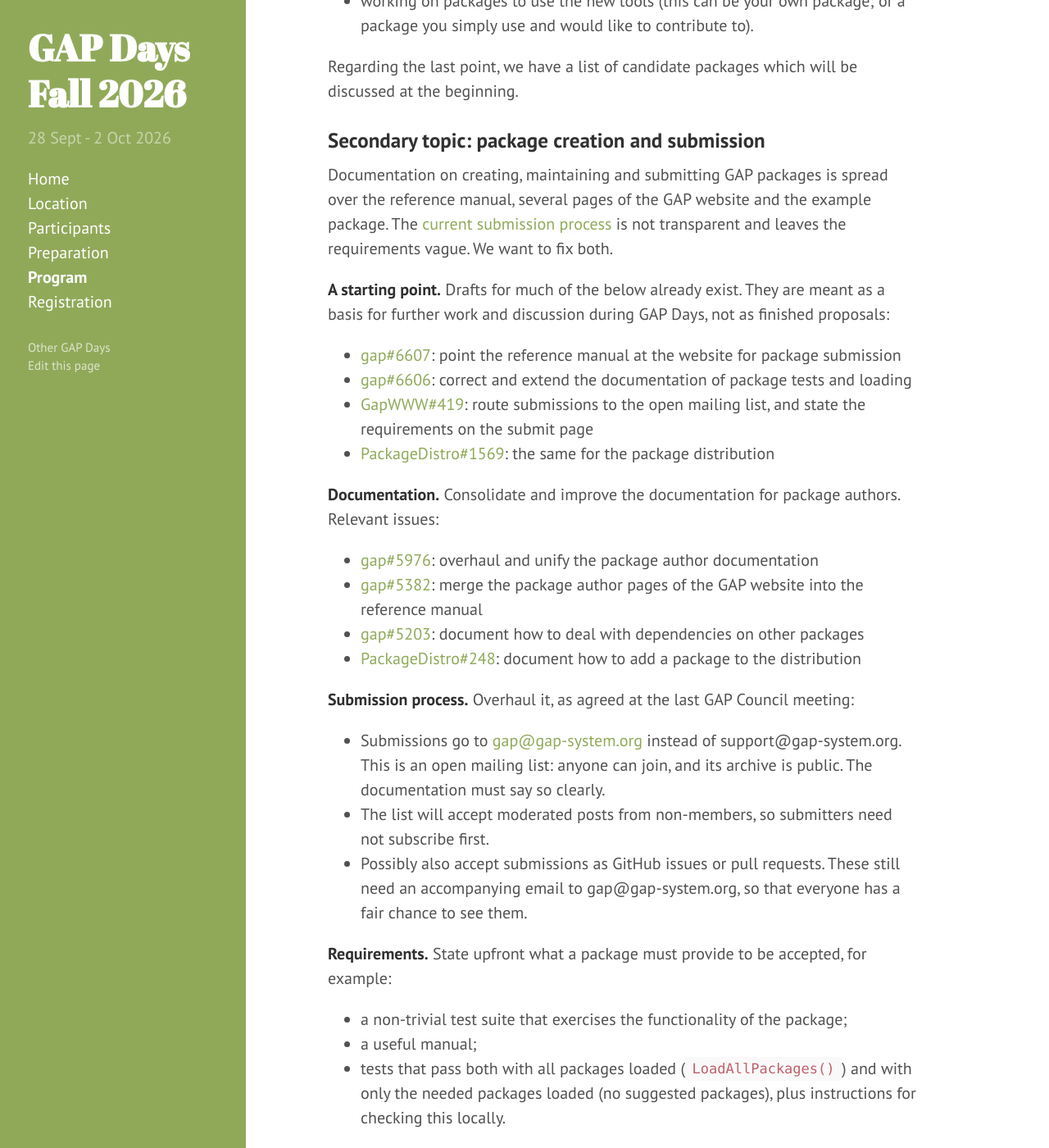
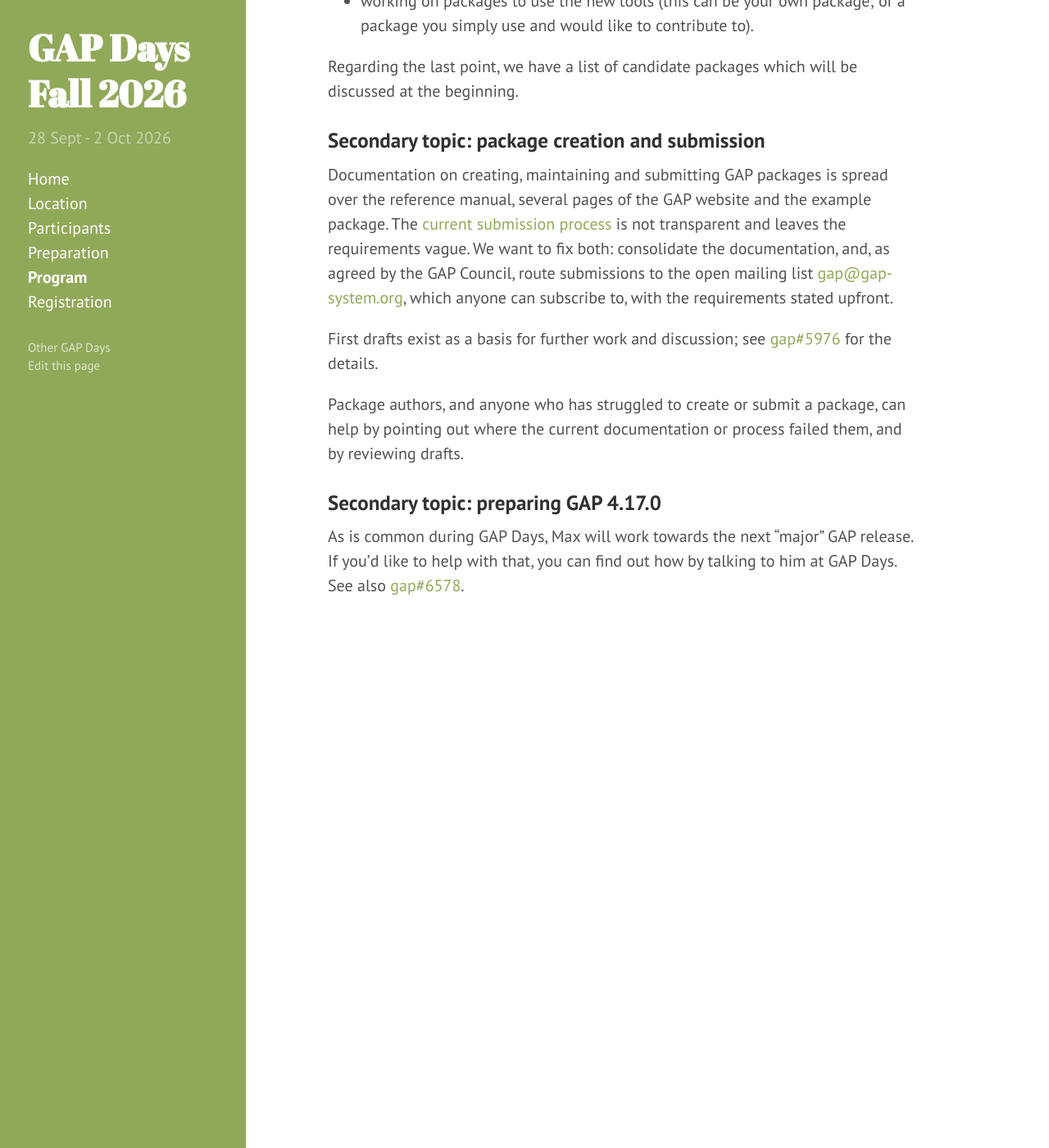
Before and after one commit to gapdays/gapdays2026-fall, a Jekyll site: the page built from program.md, in a window 1280 px wide and 1400 px high, scrolled down 2460 px. Shown: the whole window at 82% size. Built offline with Jekyll 4.4.1, drawn with Linux system fonts in a browser that asks for light colours.

Commit message:
Trim package topic to a link to gap#5976
The details now live in gap-system/gap#5976, where they are easier to
edit and open to comments. Keep on the page what a reader deciding
what to work on needs: the problem, the two goals, and the invitation
to package authors.

Drop the claim that the list archive is public; it is visible to
subscribers, and anyone can subscribe.

Assisted-by: Claude Code (Opus 5)

```diff
--- a/program.md
+++ b/program.md
@@ -100,40 +100,13 @@ Documentation on creating, maintaining and submitting GAP packages is spread
 over the reference manual, several pages of the GAP website and the example
 package. The [current submission
 process](https://www.gap-system.org/packages/authors/submit/) is not
-transparent and leaves the requirements vague. We want to fix both.
+transparent and leaves the requirements vague. We want to fix both: consolidate
+the documentation, and, as agreed by the GAP Council, route submissions to the
+open mailing list [gap@gap-system.org](mailto:gap@gap-system.org), which anyone
+can subscribe to, with the requirements stated upfront.
 
-**A starting point.** Drafts for much of the below already exist. They are meant
-as a basis for further work and discussion during GAP Days, not as finished
-proposals:
-- [gap#6607](https://github.com/gap-system/gap/pull/6607): point the reference manual at the website for package submission
-- [gap#6606](https://github.com/gap-system/gap/pull/6606): correct and extend the documentation of package tests and loading
-- [GapWWW#419](https://github.com/gap-system/GapWWW/pull/419): route submissions to the open mailing list, and state the requirements on the submit page
-- [PackageDistro#1569](https://github.com/gap-system/PackageDistro/pull/1569): the same for the package distribution
-
-**Documentation.** Consolidate and improve the documentation for package
-authors. Relevant issues:
-- [gap#5976](https://github.com/gap-system/gap/issues/5976): overhaul and unify the package author documentation
-- [gap#5382](https://github.com/gap-system/gap/issues/5382): merge the package author pages of the GAP website into the reference manual
-- [gap#5203](https://github.com/gap-system/gap/issues/5203): document how to deal with dependencies on other packages
-- [PackageDistro#248](https://github.com/gap-system/PackageDistro/issues/248): document how to add a package to the distribution
-
-**Submission process.** Overhaul it, as agreed at the last GAP Council meeting:
-- Submissions go to [gap@gap-system.org](mailto:gap@gap-system.org) instead of
-  support@gap-system.org. This is an open mailing list: anyone can join, and
-  its archive is public. The documentation must say so clearly.
-- The list will accept moderated posts from non-members, so submitters need not
-  subscribe first.
-- Possibly also accept submissions as GitHub issues or pull requests. These
-  still need an accompanying email to gap@gap-system.org, so that everyone has
-  a fair chance to see them.
-
-**Requirements.** State upfront what a package must provide to be accepted, for
-example:
-- a non-trivial test suite that exercises the functionality of the package;
-- a useful manual;
-- tests that pass both with all packages loaded (`LoadAllPackages()`) and with
-  only the needed packages loaded (no suggested packages), plus instructions
-  for checking this locally.
+First drafts exist as a basis for further work and discussion; see
+[gap#5976](https://github.com/gap-system/gap/issues/5976) for the details.
 
 Package authors, and anyone who has struggled to create or submit a package,
 can help by pointing out where the current documentation or process failed
```
